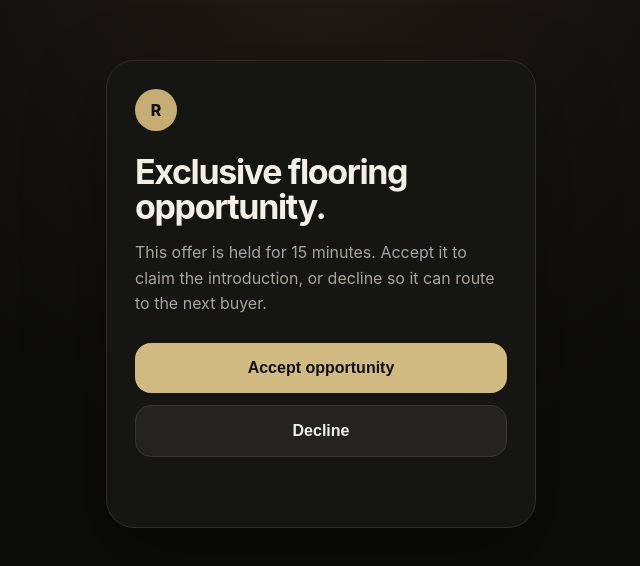
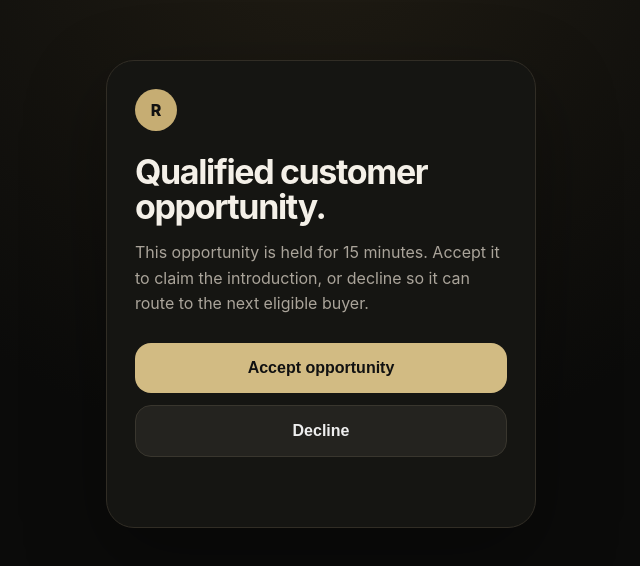
Before and after one commit to Emodv/Ready-Customer, a website: page accept.html in a window 1280 px wide. Shown: the part 106-672 px from the top of the page, without its empty margins (319-959 px from the left). Drawn offline with Linux system fonts and the light colour scheme.

```diff
--- a/accept.html
+++ b/accept.html
@@ -9,7 +9,7 @@
     :root{font-family:Inter,system-ui,sans-serif;background:#0b0b0a;color:#f4f0e8}*{box-sizing:border-box}body{margin:0;min-height:100vh;display:grid;place-items:center;padding:24px;background:radial-gradient(circle at top,#211d14,#0b0b0a 55%)}main{width:min(100%,430px);background:#151512;border:1px solid #312d25;border-radius:28px;padding:28px;box-shadow:0 30px 80px rgba(0,0,0,.35)}.mark{width:42px;height:42px;border-radius:50%;display:grid;place-items:center;background:#c6ad73;color:#111;font-weight:800}h1{font-size:34px;line-height:1.02;margin:24px 0 12px;letter-spacing:-.04em}p{color:#aaa49a;line-height:1.6}.actions{display:grid;gap:12px;margin-top:26px}button{border:0;border-radius:16px;padding:16px 18px;font-size:16px;font-weight:700;cursor:pointer}.accept{background:#d2bb83;color:#111}.decline{background:#24231f;color:#eee;border:1px solid #39362e}.status{min-height:24px;margin-top:18px;color:#cfc7b8;font-size:14px}
   </style>
 </head>
-<body><main><div class="mark">R</div><h1>Exclusive flooring opportunity.</h1><p>This offer is held for 15 minutes. Accept it to claim the introduction, or decline so it can route to the next buyer.</p><div class="actions"><button class="accept" data-action="accept">Accept opportunity</button><button class="decline" data-action="decline">Decline</button></div><div class="status" id="status"></div></main>
+<body><main><div class="mark">R</div><h1>Qualified customer opportunity.</h1><p>This opportunity is held for 15 minutes. Accept it to claim the introduction, or decline so it can route to the next eligible buyer.</p><div class="actions"><button class="accept" data-action="accept">Accept opportunity</button><button class="decline" data-action="decline">Decline</button></div><div class="status" id="status"></div></main>
 <script>
 const id=new URLSearchParams(location.search).get('match_id');
 const status=document.getElementById('status');
```
